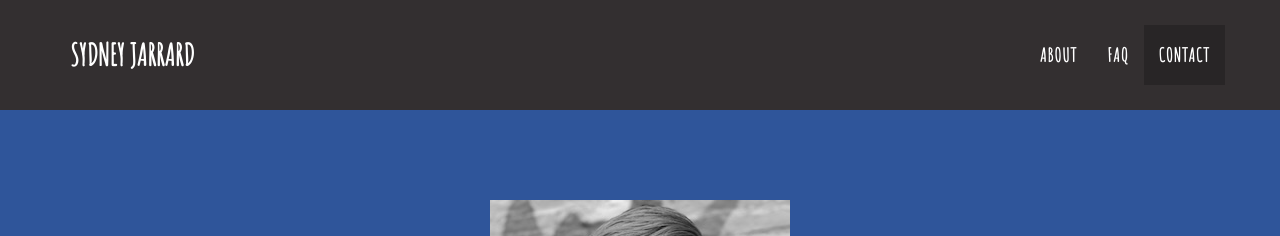
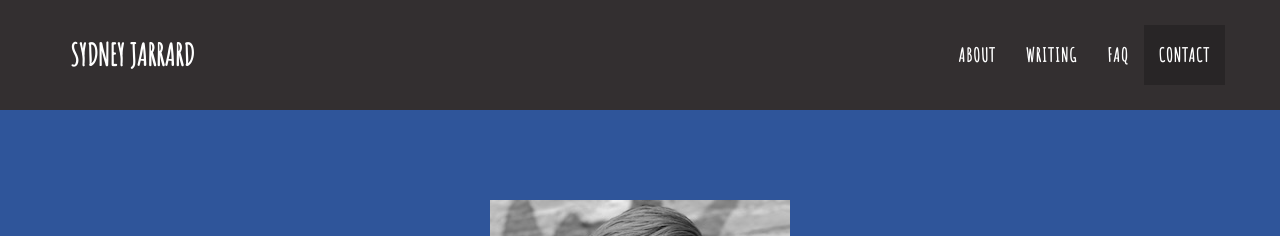
Before and after one commit to sydneyjarrard/sydneyjarrard.github.io, a Jekyll site: the page built from index.html, in a window 1280 px wide. Shown: the top 236 px of the page. Built offline with Jekyll 4.4.1, drawn with Linux system fonts in a browser that asks for light colours.

Commit message:
Update nav.html

```diff
--- a/_includes/nav.html
+++ b/_includes/nav.html
@@ -22,6 +22,9 @@
                         <a href="#about">About</a>
                     </li>
                     <li class="page-scroll">
+                        <a href="#writing">Writing</a>
+                    </li>
+                    <li class="page-scroll">
                         <a href="#faq">FAQ</a>
                     </li>
                     <li class="page-scroll">
```
